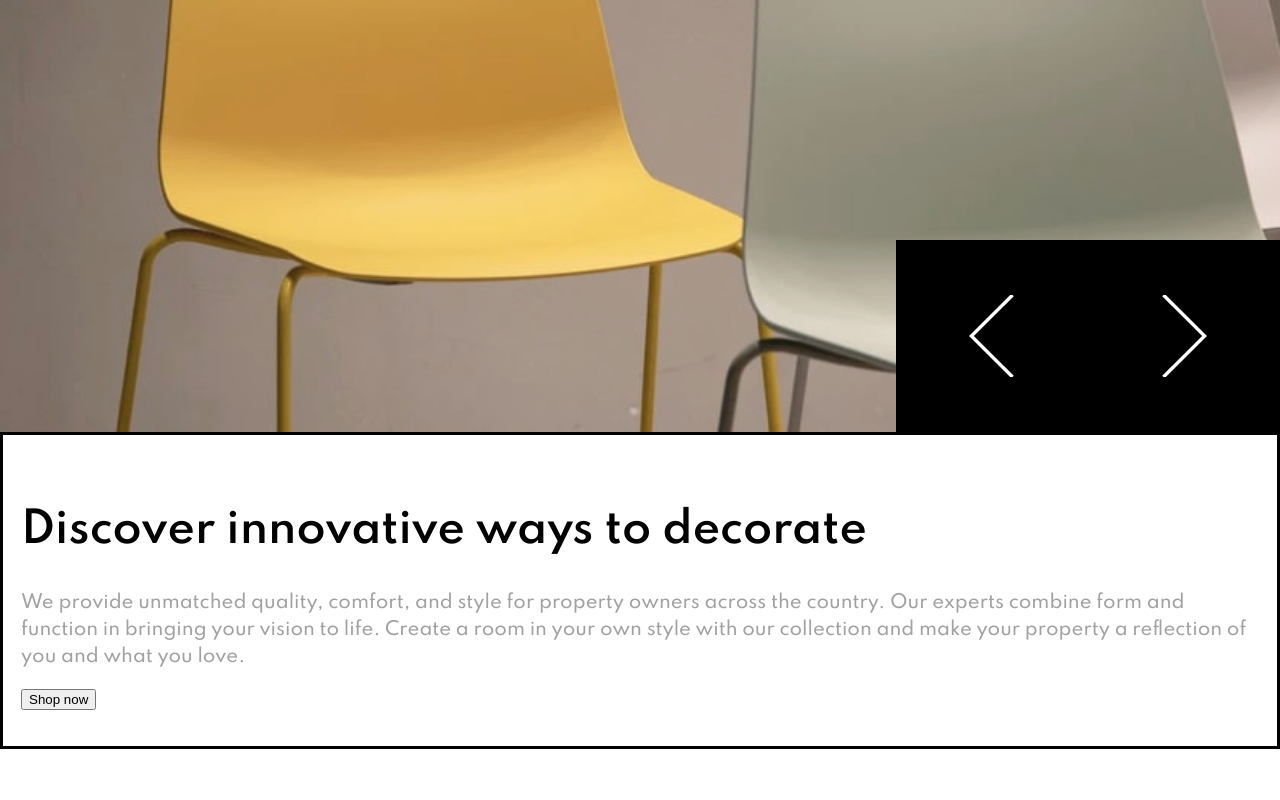
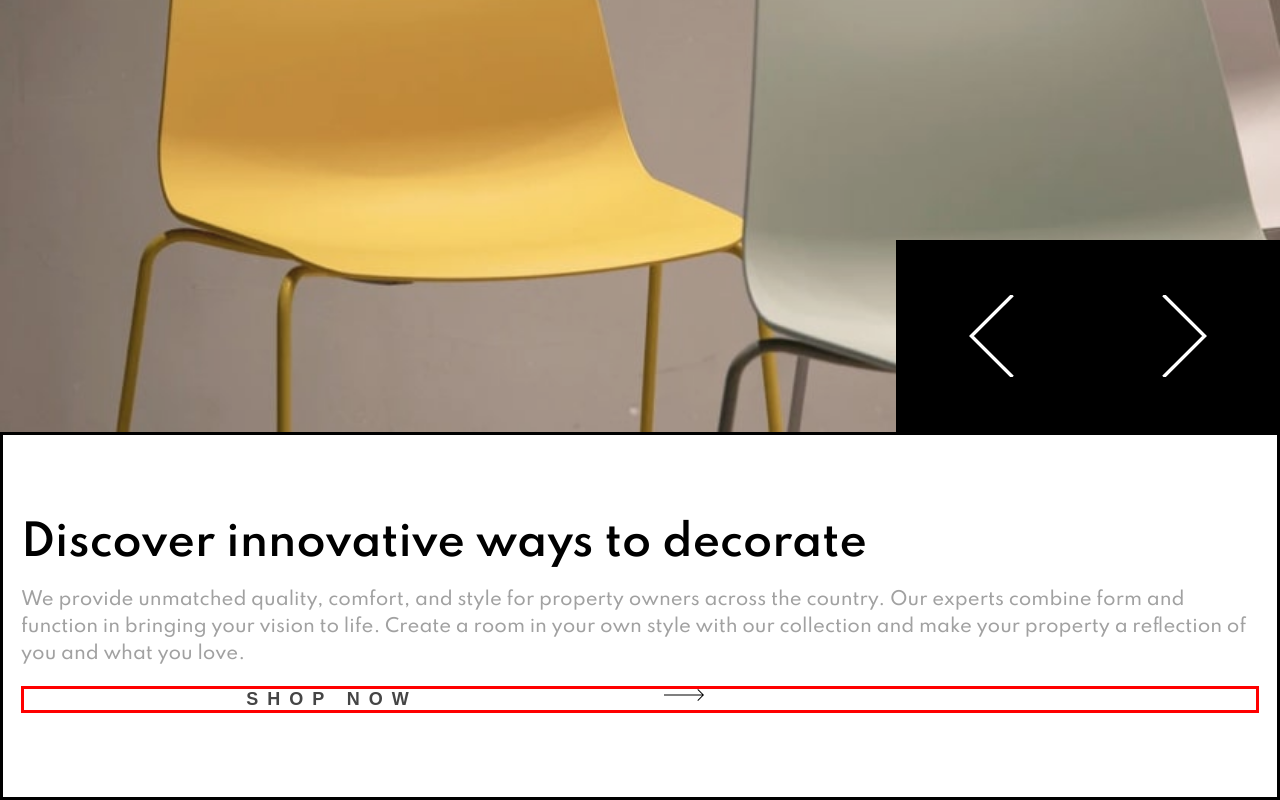
Before and after one commit to macluiggy/room-homepage-frontend-mentor, a React (Create React App) app: page / in a window 1280 px wide. Shown: the part 382-1182 px from the top of the page. Before the commit the page ends 1131 px from the top, so only its background shows below. Built offline with nearby package versions, Linux system fonts and the light colour scheme.

Commit message:
button shop now

```diff
--- a/src/components/css/header.css
+++ b/src/components/css/header.css
@@ -117,16 +117,44 @@ header .images_container .arrows_container .right {
 }
 header .header_article_container {
   border: solid black;
-  padding: 3em 1.5em;
+  padding: 7em 1.5em;
 }
 header .header_article_container h2 {
   font-size: 3.5em;
   font-weight: 600;
+  margin: 0;
 }
 header .header_article_container p {
   font-size: 1.5em;
   color: var(--dark_gray);
   line-height: 150%;
 }
+header .header_article_container .button_container {
+  display: grid;
+  grid-template-columns: 50% 30%;
+  grid-gap: 1em 2em;
+  border: solid red;
+}
+header .header_article_container .button_container button {
+  font-size: 1.5em;
+  background-color: transparent;
+  border: none;
+  letter-spacing: 0.5em;
+  text-transform: uppercase;
+  font-weight: 550;
+  padding: 0;
+  color: var(--very_dark_gray);
+  transition: color 1s;
+}
+header .header_article_container .button_container button:hover {
+  color: var(--dark_gray);
+}
+header .header_article_container .button_container svg {
+  fill: blue;
+  transition: transform 1s;
+}
+header .header_article_container .button_container button:hover + svg {
+  transform: translate(100%);
+}
 
 /*# sourceMappingURL=header.css.map */
--- a/src/components/header.js
+++ b/src/components/header.js
@@ -11,6 +11,7 @@ import mobile_image_3 from './images/mobile-image-hero-3.jpg';
 import logo from './images/logo.svg';
 import burger from './images/icon-hamburger.svg';
 import close from './images/icon-close.svg';
+import arrow from './images/icon-arrow.svg';
 
 
 const Header = () => {
@@ -60,7 +61,9 @@ const Header = () => {
             <p>We provide unmatched quality, comfort, and style for property owners across the country.
                 Our experts combine form and function in bringing your vision to life. Create a room in your
                 own style with our collection and make your property a reflection of you and what you love.</p>
-            <button>Shop now</button>
+            <div className='button_container'>
+            	<button>Shop now</button><svg width="40" height="12" xmlns="http://www.w3.org/2000/svg"><path d="M34.05 0l5.481 5.527h.008v.008L40 6l-.461.465v.063l-.062-.001L34.049 12l-.662-.668 4.765-4.805H0v-1h38.206l-4.82-4.86L34.05 0z" fill="#000" fill-rule="nonzero" className='svg_arrow'/></svg>
+            </div>
         </div>
 	</header>
 }
--- a/src/components/sass/header.scss
+++ b/src/components/sass/header.scss
@@ -1,28 +1,34 @@
 @import 'mixins';
 
 header {
+
     //@include border(red);
     img {
         width: 100%;
     }
+
     .nav_container {
         z-index: 1;
         padding: 2em 0 0 0;
         position: absolute;
         //@include border(black);
         width: 100%;
+
         .burger_and_logo_container {
             //@include border(red);
             display: grid;
             grid-template-columns: 40% 50%;
             align-items: center;
+
             .burger {
                 width: 2.5em;
             }
+
             img {
                 width: 8em;
             }
         }
+
         .navbar {
             background-color: white;
             display: flex;
@@ -36,24 +42,29 @@ header {
             font-weight: 700;
             opacity: 1;
             transition: 2s;
+
             .close_container {
+
                 //@include border(violet);
                 img {
                     width: 1.5em;
                 }
             }
+
             ul {
                 padding: 0;
                 display: flex;
                 //@include border(blue);
                 text-transform: lowercase;
                 list-style-type: none;
+
                 li {
                     padding: 1em;
                 }
             }
         }
     }
+
     .images_container {
         z-index: 0;
         position: relative;
@@ -61,6 +72,7 @@ header {
         object-fit: contain;
         object-fit: cover;
         position: relative;
+
         img {
             width: 100%;
             display: none;
@@ -68,45 +80,55 @@ header {
             animation-name: fadeOut;
             animation-fill-mode: forwards;
         }
+
         @keyframes fadeOut {
             from {
                 opacity: 1;
             }
+
             to {
                 opacity: 0;
             }
         }
+
         .active {
             display: block;
             animation-duration: 1s;
             animation-name: fadeIn;
             animation-fill-mode: forwards;
         }
+
         @keyframes fadeIn {
             from {
                 opacity: 0;
             }
+
             to {
                 opacity: 1;
             }
         }
+
         @media screen and (min-width: 900px) {
             .img0 {
                 content: url('../images/desktop-image-hero-1.jpg');
             }
+
             .img1 {
                 content: url('../images/desktop-image-hero-2.jpg');
             }
+
             .img2 {
                 content: url('../images/desktop-image-hero-3.jpg');
             }
         }
+
         .arrows_container {
             //@include border(orange);
             position: absolute;
             bottom: 0.0%;
             right: 0;
             display: flex;
+
             //transform: translateX(-20px);
             .arrow {
                 //@include border(blue);
@@ -114,12 +136,14 @@ header {
                 height: 15vw;
                 background-color: black;
             }
+
             .left {
                 background-image: url('../images/icon-angle-left.svg');
                 background-repeat: no-repeat;
                 background-position: center;
                 background-size: 25%;
             }
+
             .right {
                 background-image: url('../images/icon-angle-right.svg');
                 background-repeat: no-repeat;
@@ -128,20 +152,50 @@ header {
             }
         }
     }
+
     .header_article_container {
         @include border(black);
-		padding: 3em 1.5em;
+        padding: 7em 1.5em;
+
         h2 {
             font-size: 3.5em;
             font-weight: 600;
+            //@include border(blue);
+            margin: 0;
         }
+
         p {
             font-size: 1.5em;
             color: var(--dark_gray);
             line-height: 150%;
         }
+
+        .button_container {
+        	display: grid;
+        	grid-template-columns: 50% 30%;
+        	grid-gap: 1em 2em;
+        	@include border(red);
             button {
-
+                font-size: 1.5em;
+                background-color: transparent;
+                border: none;
+                letter-spacing: 0.5em;
+                text-transform: uppercase;
+                font-weight: 550;
+                padding: 0;
+                color: var(--very_dark_gray);
+                transition: color 1s;
+            }
+            button:hover {
+            	color: var(--dark_gray);
+            }
+            svg {
+            	fill: blue;
+            	transition: transform 1s;
+            }
+            button:hover + svg {
+            	transform: translate(100%);
             }
         }
     }
+}
```
Also changed, not shown: src/components/images/icon-arrow.svg, 1 other file (tests, documents, lock files or other folders). Lines whose indentation alone changed are shown as unchanged.
